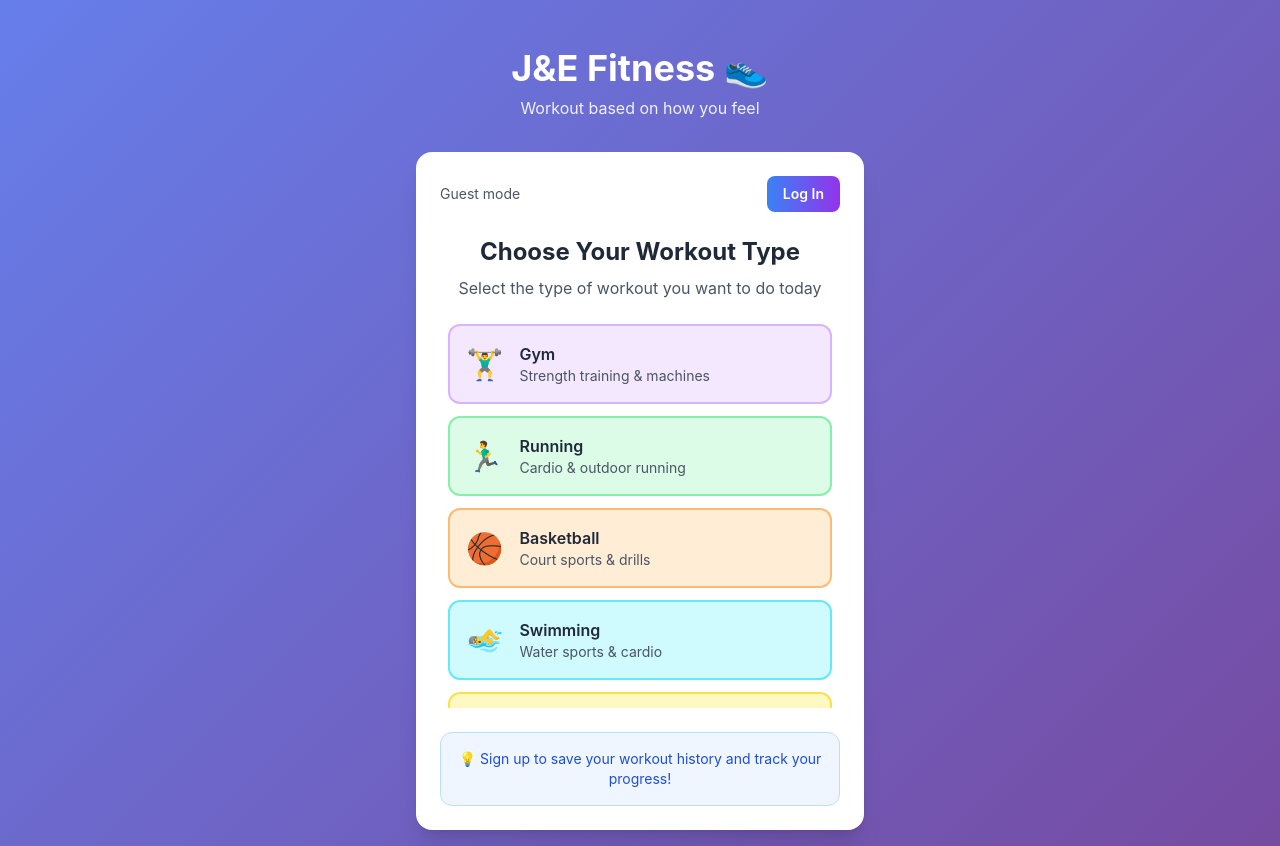
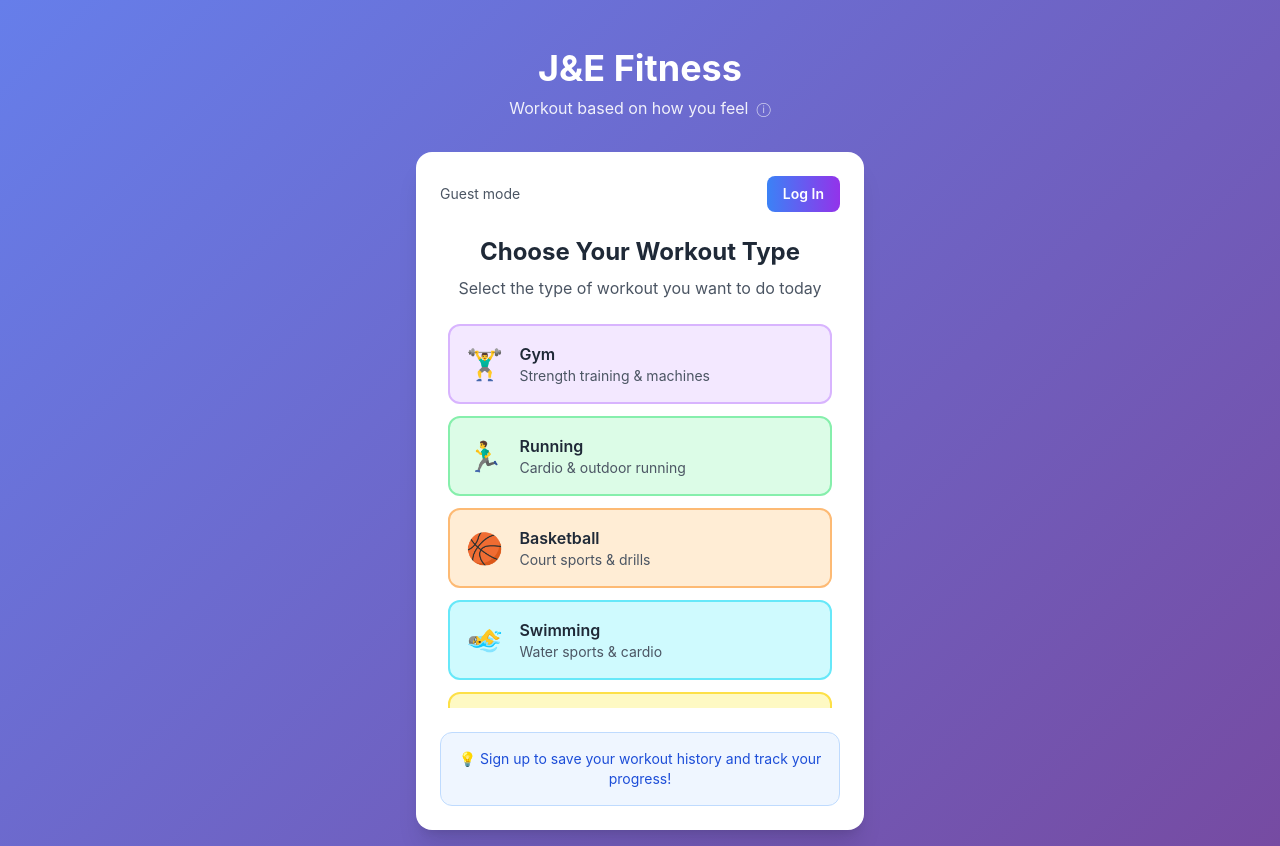
Before and after one commit to jilliany13/je-fitness, a React (Vite) app: page / in a window 1280 px wide. Built offline with nearby package versions, Linux system fonts and the light colour scheme; no server answers.

Commit message:
Login button and small changes

```diff
--- a/src/App.jsx
+++ b/src/App.jsx
@@ -30,6 +30,11 @@ function App() {
 
     return () => unsubscribe()
   }, [])
+
+  // Scroll to top when view changes
+  useEffect(() => {
+    window.scrollTo(0, 0)
+  }, [currentView])
 
   // Load streak from localStorage on component mount
   // useEffect(() => {
@@ -145,7 +150,7 @@ function App() {
     <div className="min-h-screen flex flex-col items-center justify-center p-4">
       <div className="w-full max-w-md">
         <h1 className="text-4xl font-bold text-white text-center mb-2 mt-8">
-            J&E Fitness 👟
+            J&E Fitness
           {/* You can change this to:
           🏃‍♀️ J&E Fitness
           💪 Mood Workout
@@ -159,7 +164,6 @@ function App() {
           <p className="text-white opacity-90">
             Workout based on how you feel
           </p>
-          {user && (
           <button
             onClick={handleAboutClick}
             className="text-white opacity-70 hover:opacity-100 transition-opacity duration-200 text-sm"
@@ -167,7 +171,6 @@ function App() {
           >
             ⓘ
           </button>
-          )}
         </div>
 
         {/* StreakTracker commented out for now */}
@@ -186,13 +189,13 @@ function App() {
                     <>
                       <button
                         onClick={handleShowDashboard}
-                        className="text-sm text-blue-600 hover:text-blue-700 font-medium transition-colors duration-200"
+                        className="bg-gradient-to-r from-blue-500 to-purple-600 text-white font-semibold py-2 px-4 rounded-lg hover:from-blue-600 hover:to-purple-700 focus:ring-2 focus:ring-blue-500 focus:ring-offset-2 transition-all duration-200 text-sm"
                       >
                         Dashboard
                       </button>
                       <button
                         onClick={handleLogout}
-                        className="text-sm text-gray-600 hover:text-gray-800 transition-colors duration-200"
+                        className="bg-gray-500 text-white font-semibold py-2 px-4 rounded-lg hover:bg-gray-600 focus:ring-2 focus:ring-gray-500 focus:ring-offset-2 transition-all duration-200 text-sm"
                       >
                         Sign Out
                       </button>
--- a/src/components/UserDashboard.jsx
+++ b/src/components/UserDashboard.jsx
@@ -176,7 +176,7 @@ const UserDashboard = ({ onReturnToWorkout, onLogout }) => {
           </button>
           <button
             onClick={onLogout}
-            className="text-sm text-gray-600 hover:text-gray-800 transition-colors duration-200"
+            className="bg-red-500 text-white font-semibold py-2 px-4 rounded-lg hover:bg-red-600 focus:ring-2 focus:ring-red-500 focus:ring-offset-2 transition-all duration-200 text-sm"
           >
             Sign Out
           </button>
```
Lines whose indentation alone changed are shown as unchanged.
